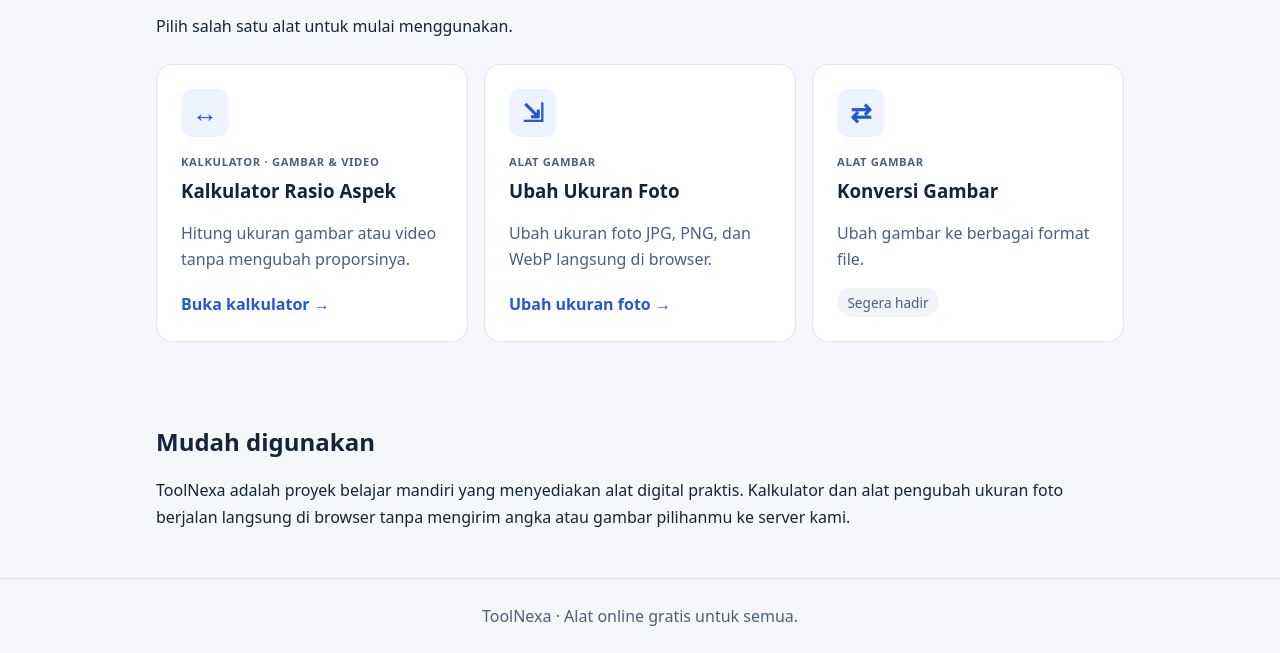
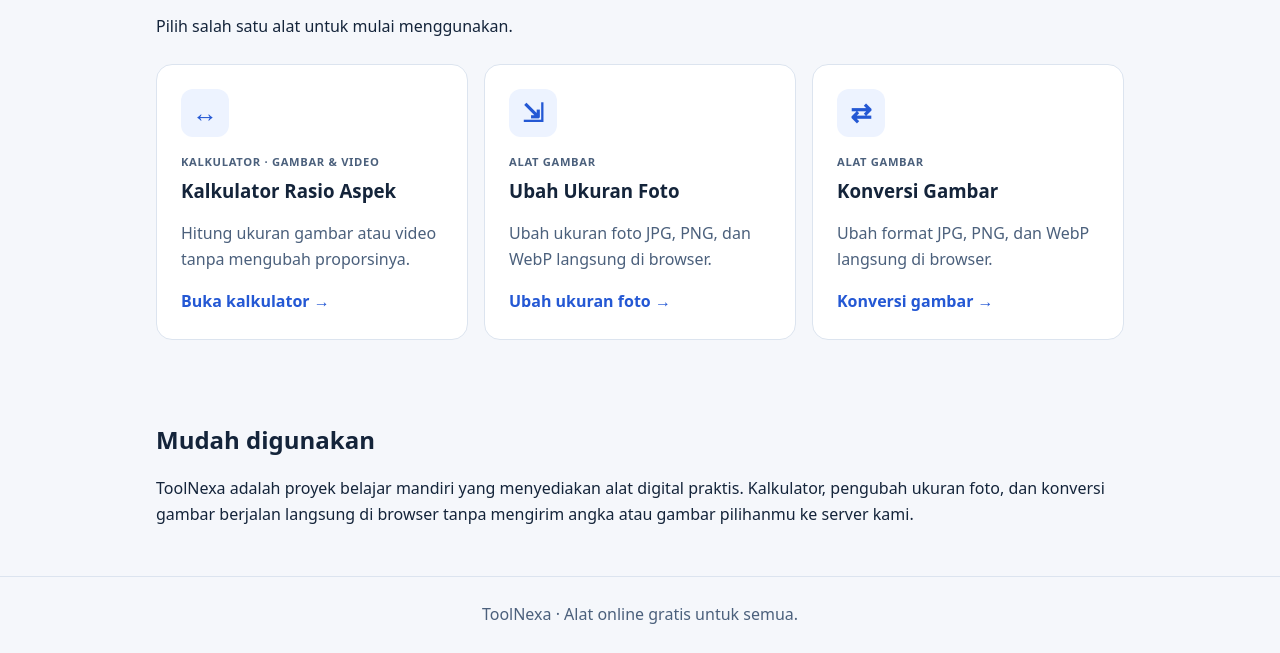
Before and after one commit to hengki18/toolnexa, a plain HTML site: page index.html in a window 1280 px wide. Shown: the part 689-1342 px from the top of the page. Drawn offline with Linux system fonts and the light colour scheme.

Commit message:
Activate image converter on homepage

```diff
--- a/index.html
+++ b/index.html
@@ -4,7 +4,7 @@
 <meta charset="utf-8">
 <meta name="viewport" content="width=device-width, initial-scale=1">
 <title>ToolNexa – Alat Online Gratis untuk Semua</title>
-<meta name="description" content="Kumpulan alat online gratis untuk mengubah ukuran foto dan menghitung rasio gambar serta video. Tanpa daftar akun.">
+<meta name="description" content="Kumpulan alat online gratis untuk mengubah ukuran foto, konversi gambar, dan menghitung rasio gambar serta video. Tanpa daftar akun.">
 <link rel="canonical" href="https://hengki18.github.io/toolnexa/">
 <link rel="stylesheet" href="style-v2.css">
 </head>
@@ -16,9 +16,9 @@
 <div class="tool-grid">
 <a class="tool-card" href="aspect-ratio-calculator/"><span class="tool-icon" aria-hidden="true">↔</span><span class="category">KALKULATOR · GAMBAR &amp; VIDEO</span><h3>Kalkulator Rasio Aspek</h3><p>Hitung ukuran gambar atau video tanpa mengubah proporsinya.</p><span class="tool-link">Buka kalkulator →</span></a>
 <a class="tool-card" href="image-resizer/"><span class="tool-icon" aria-hidden="true">⇲</span><span class="category">ALAT GAMBAR</span><h3>Ubah Ukuran Foto</h3><p>Ubah ukuran foto JPG, PNG, dan WebP langsung di browser.</p><span class="tool-link">Ubah ukuran foto →</span></a>
-<div class="tool-card upcoming"><span class="tool-icon" aria-hidden="true">⇄</span><span class="category">ALAT GAMBAR</span><h3>Konversi Gambar</h3><p>Ubah gambar ke berbagai format file.</p><span class="coming">Segera hadir</span></div>
+<a class="tool-card" href="image-converter/"><span class="tool-icon" aria-hidden="true">⇄</span><span class="category">ALAT GAMBAR</span><h3>Konversi Gambar</h3><p>Ubah format JPG, PNG, dan WebP langsung di browser.</p><span class="tool-link">Konversi gambar →</span></a>
 </div></section>
-<section id="about" class="about"><h2>Mudah digunakan</h2><p>ToolNexa adalah proyek belajar mandiri yang menyediakan alat digital praktis. Kalkulator dan alat pengubah ukuran foto berjalan langsung di browser tanpa mengirim angka atau gambar pilihanmu ke server kami.</p></section>
+<section id="about" class="about"><h2>Mudah digunakan</h2><p>ToolNexa adalah proyek belajar mandiri yang menyediakan alat digital praktis. Kalkulator, pengubah ukuran foto, dan konversi gambar berjalan langsung di browser tanpa mengirim angka atau gambar pilihanmu ke server kami.</p></section>
 </main>
 <footer>ToolNexa · Alat online gratis untuk semua.</footer>
 </body></html>
```
